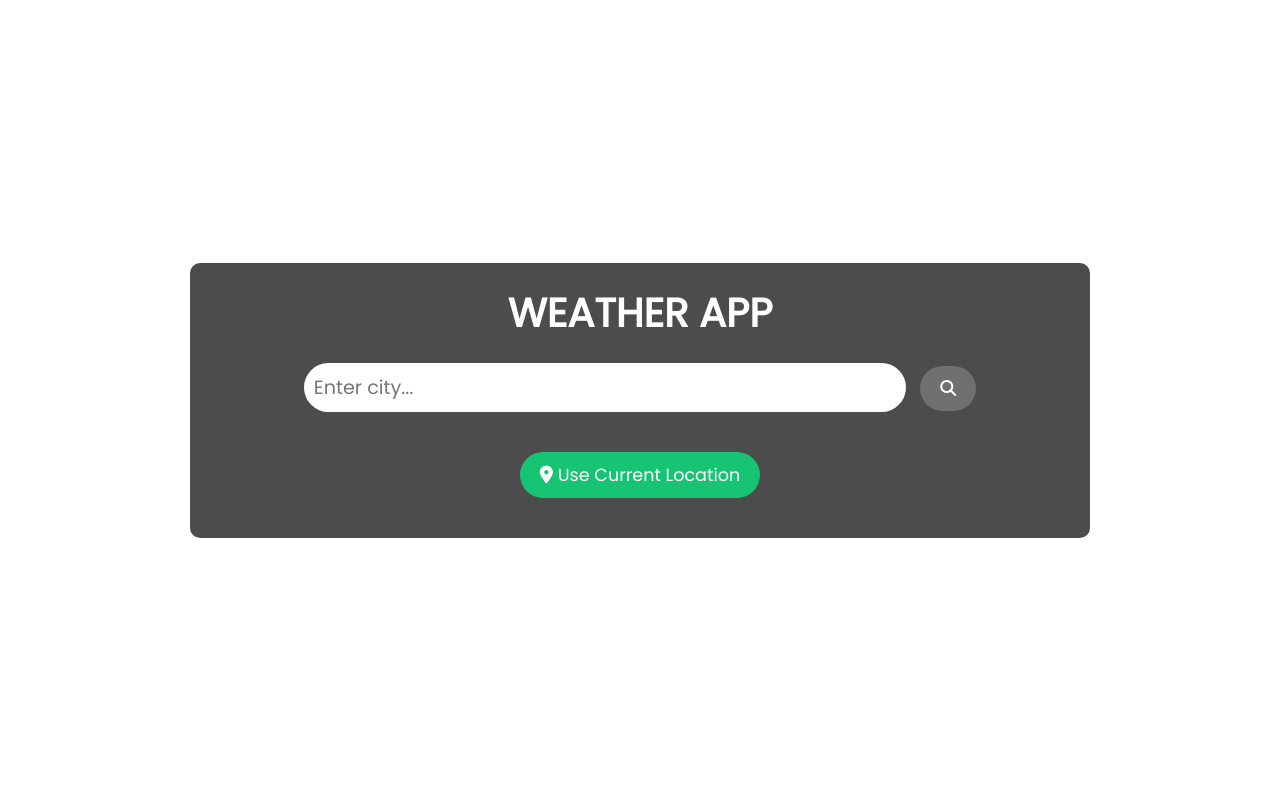
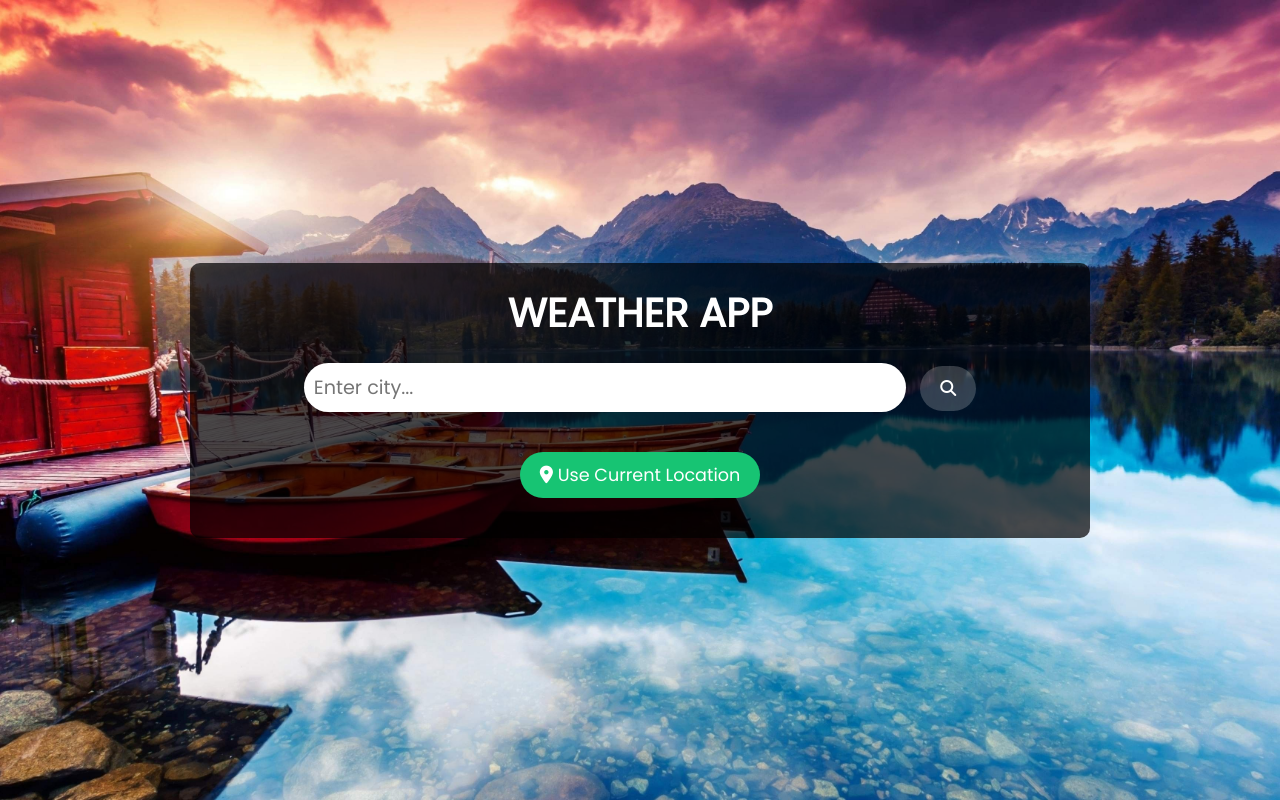
Before and after one commit to varun-sahariya/WeatherApp, a plain HTML site: page index.html in a window 1280 px wide. Drawn offline with Linux system fonts and the light colour scheme.

Commit message:
Add files via upload

```diff
--- a/styles.css
+++ b/styles.css
@@ -8,7 +8,7 @@
 
 /* Body Styling */
 body {
-    background: url('images/bg.png') no-repeat center center/cover;
+    background: url('bg.png') no-repeat center center/cover;
     min-height: 100vh;
     display: flex;
     justify-content: center;
```
